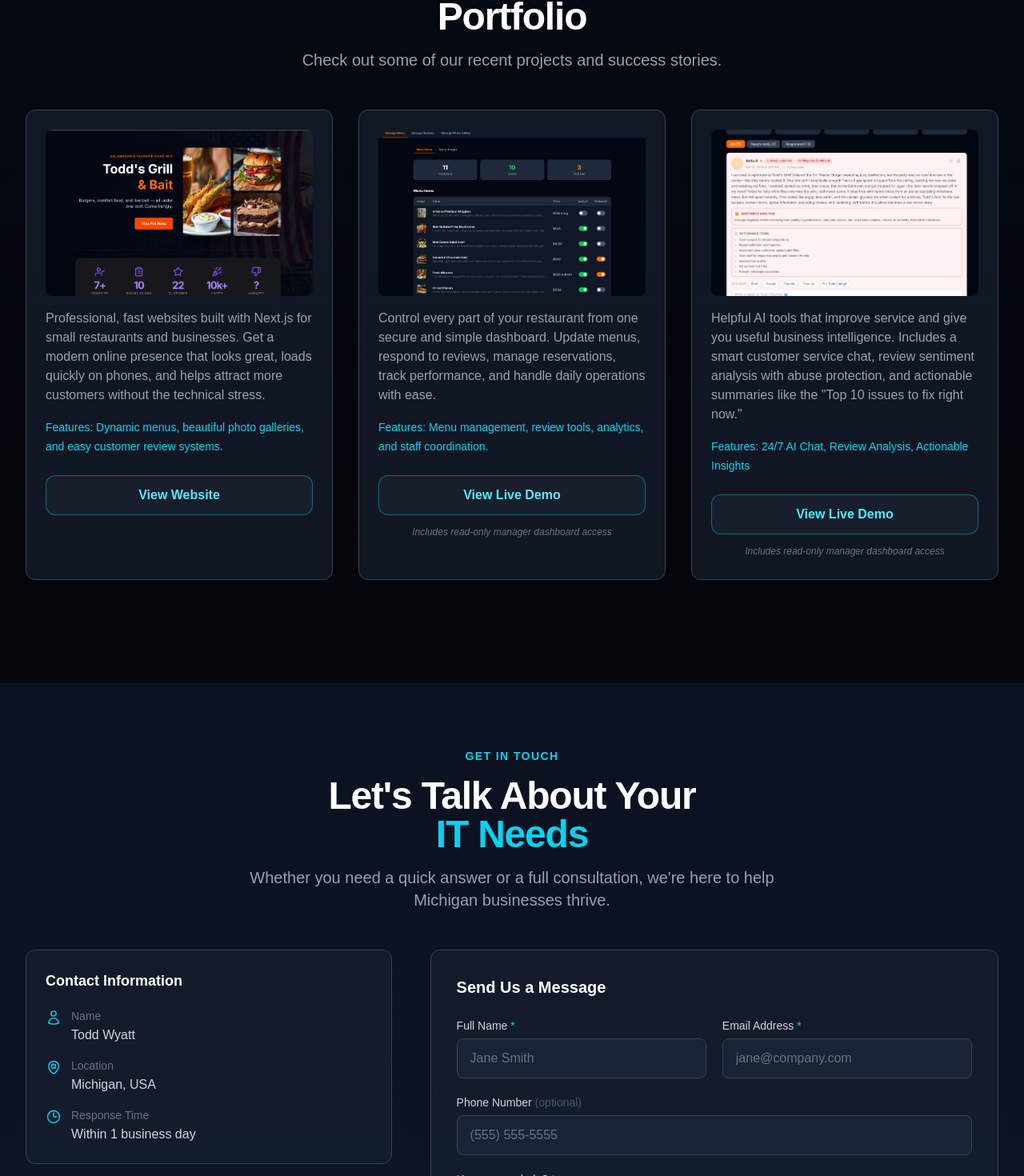
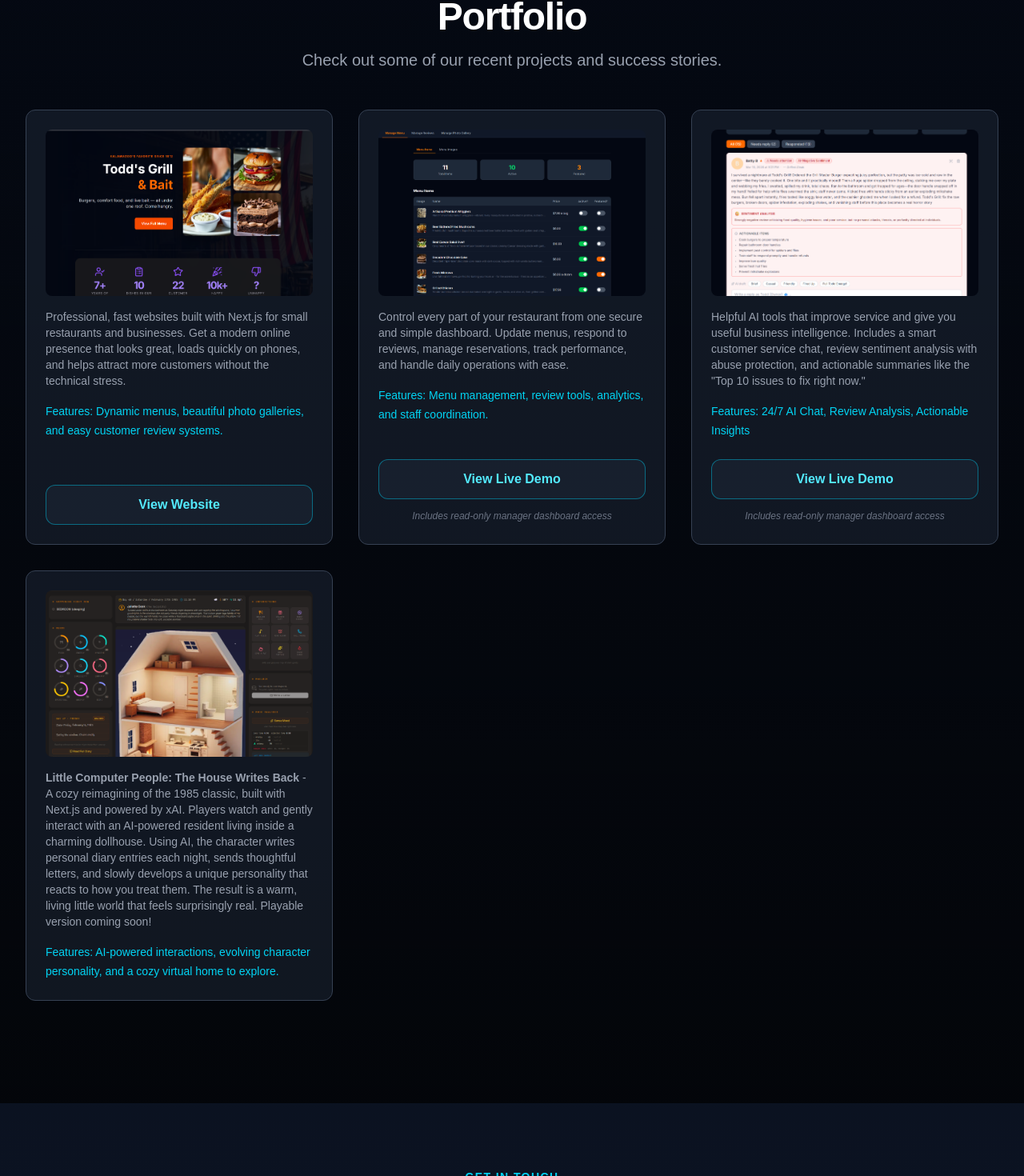
Before and after one commit to reclinerhead/toddtech-site, a Next.js app: page / in a window 1280 px wide. Shown: the part 1067-2537 px from the top of the page at 80% size. Built offline with nearby package versions, Linux system fonts and the light colour scheme; no server answers.

Commit message:
added a 4th portfolio card for LCP2 with screenshot.

```diff
--- a/src/app/components/Portfolio.tsx
+++ b/src/app/components/Portfolio.tsx
@@ -8,14 +8,21 @@ import "yet-another-react-lightbox/styles.css";
 const slides = [
   { src: "/images/portfolio_TT_1.png", alt: "Restaurant & Bait Shop Website" },
   { src: "/images/portfolio_TT_2.png", alt: "Restaurant Manager Dashboard" },
-  { src: "/images/portfolio_TT_3.png", alt: "AI Tools & Business Intelligence" },
+  {
+    src: "/images/portfolio_TT_3.png",
+    alt: "AI Tools & Business Intelligence",
+  },
+  { src: "/images/portfolio_TT_4.png", alt: "Game Dashboard" },
 ];
 
 export default function Portfolio() {
   const [lightboxIndex, setLightboxIndex] = useState(-1);
 
   return (
-    <section id="portfolio" className="py-24 lg:py-32 bg-no-repeat bg-fixed relative overflow-hidden">
+    <section
+      id="portfolio"
+      className="py-24 lg:py-32 bg-no-repeat bg-fixed relative overflow-hidden"
+    >
       <Lightbox
         open={lightboxIndex >= 0}
         index={lightboxIndex}
@@ -37,7 +44,8 @@ export default function Portfolio() {
         </div>
         <div className="grid grid-cols-1 md:grid-cols-2 lg:grid-cols-3 gap-8">
           {/* Portfolio Item 1 */}
-          <div className="bg-gray-800/50 border border-gray-700 rounded-xl p-6 hover:border-cyan-500/50 transition-colors">
+          <div className="bg-gray-800/50 border border-gray-700 rounded-xl p-6 hover:border-cyan-500/50 transition-colors flex flex-col">
+            <div className="flex-grow">
               <div
                 className="relative w-full h-52 rounded-lg mb-4 overflow-hidden cursor-zoom-in"
                 onClick={() => setLightboxIndex(0)}
@@ -49,17 +57,32 @@ export default function Portfolio() {
                   className="object-cover"
                 />
               </div>
-            <p className="text-gray-400 mb-4">
-              Professional, fast websites built with Next.js for small restaurants and businesses. Get a modern online presence that looks great, loads quickly on phones, and helps attract more customers without the technical stress.
+              <p className="text-gray-400 mb-4 text-sm">
+                Professional, fast websites built with Next.js for small
+                restaurants and businesses. Get a modern online presence that
+                looks great, loads quickly on phones, and helps attract more
+                customers without the technical stress.
               </p>
-            <span className="text-cyan-400 text-sm font-medium">Features: Dynamic menus, beautiful photo galleries, and easy customer review systems.</span>
-            <a href="https://todds-grill-demo.toddtech.llc" target="_blank" rel="noopener noreferrer" className="mt-6 px-6 py-3 bg-gray-800/50 border border-cyan-500/50 rounded-xl hover:border-cyan-400 hover:bg-cyan-500/20 transition-all text-center block font-semibold text-cyan-300 hover:text-cyan-100 text-base">
+              <span className="text-cyan-400 text-sm font-medium">
+                Features: Dynamic menus, beautiful photo galleries, and easy
+                customer review systems.
+              </span>
+            </div>
+            <div className="flex-shrink-0 mt-6">
+              <a
+                href="https://todds-grill-demo.toddtech.llc"
+                target="_blank"
+                rel="noopener noreferrer"
+                className="px-6 py-3 bg-gray-800/50 border border-cyan-500/50 rounded-xl hover:border-cyan-400 hover:bg-cyan-500/20 transition-all text-center block font-semibold text-cyan-300 hover:text-cyan-100 text-base"
+              >
                 View Website
               </a>
             </div>
+          </div>
 
           {/* Portfolio Item 2 */}
-          <div className="bg-gray-800/50 border border-gray-700 rounded-xl p-6 hover:border-cyan-500/50 transition-colors">
+          <div className="bg-gray-800/50 border border-gray-700 rounded-xl p-6 hover:border-cyan-500/50 transition-colors flex flex-col">
+            <div className="flex-grow">
               <div
                 className="relative w-full h-52 rounded-lg mb-4 overflow-hidden cursor-zoom-in"
                 onClick={() => setLightboxIndex(1)}
@@ -71,20 +94,35 @@ export default function Portfolio() {
                   className="object-cover"
                 />
               </div>
-            <p className="text-gray-400 mb-4">
-              Control every part of your restaurant from one secure and simple dashboard. Update menus, respond to reviews, manage reservations, track performance, and handle daily operations with ease.
+              <p className="text-gray-400 mb-4 text-sm">
+                Control every part of your restaurant from one secure and simple
+                dashboard. Update menus, respond to reviews, manage
+                reservations, track performance, and handle daily operations
+                with ease.
               </p>
-            <span className="text-cyan-400 text-sm font-medium">Features: Menu management, review tools, analytics, and staff coordination.</span>
-            <a href="https://todds-grill-demo.toddtech.llc/manager" target="_blank" rel="noopener noreferrer" className="mt-6 px-6 py-3 bg-gray-800/50 border border-cyan-500/50 rounded-xl hover:border-cyan-400 hover:bg-cyan-500/20 transition-all text-center block font-semibold text-cyan-300 hover:text-cyan-100 text-base">
+              <span className="text-cyan-400 text-sm font-medium">
+                Features: Menu management, review tools, analytics, and staff
+                coordination.
+              </span>
+            </div>
+            <div className="flex-shrink-0 mt-6">
+              <a
+                href="https://todds-grill-demo.toddtech.llc/manager"
+                target="_blank"
+                rel="noopener noreferrer"
+                className="px-6 py-3 bg-gray-800/50 border border-cyan-500/50 rounded-xl hover:border-cyan-400 hover:bg-cyan-500/20 transition-all text-center block font-semibold text-cyan-300 hover:text-cyan-100 text-base"
+              >
                 View Live Demo
               </a>
               <p className="text-gray-500 text-xs mt-3 text-center italic leading-relaxed">
                 Includes read-only manager dashboard access
               </p>
             </div>
+          </div>
 
           {/* Portfolio Item 3 */}
-          <div className="bg-gray-800/50 border border-gray-700 rounded-xl p-6 hover:border-cyan-500/50 transition-colors">
+          <div className="bg-gray-800/50 border border-gray-700 rounded-xl p-6 hover:border-cyan-500/50 transition-colors flex flex-col">
+            <div className="flex-grow">
               <div
                 className="relative w-full h-52 rounded-lg mb-4 overflow-hidden cursor-zoom-in"
                 onClick={() => setLightboxIndex(2)}
@@ -96,11 +134,23 @@ export default function Portfolio() {
                   className="object-cover"
                 />
               </div>
-            <p className="text-gray-400 mb-4">
-              Helpful AI tools that improve service and give you useful business intelligence. Includes a smart customer service chat, review sentiment analysis with abuse protection, and actionable summaries like the &quot;Top 10 issues to fix right now.&quot;
+              <p className="text-gray-400 mb-4 text-sm">
+                Helpful AI tools that improve service and give you useful
+                business intelligence. Includes a smart customer service chat,
+                review sentiment analysis with abuse protection, and actionable
+                summaries like the &quot;Top 10 issues to fix right now.&quot;
               </p>
-            <span className="text-cyan-400 text-sm font-medium">Features: 24/7 AI Chat, Review Analysis, Actionable Insights</span>
-            <a href="https://todds-grill-demo.toddtech.llc/manager" target="_blank" rel="noopener noreferrer" className="mt-6 px-6 py-3 bg-gray-800/50 border border-cyan-500/50 rounded-xl hover:border-cyan-400 hover:bg-cyan-500/20 transition-all text-center block font-semibold text-cyan-300 hover:text-cyan-100 text-base">
+              <span className="text-cyan-400 text-sm font-medium">
+                Features: 24/7 AI Chat, Review Analysis, Actionable Insights
+              </span>
+            </div>
+            <div className="flex-shrink-0 mt-6">
+              <a
+                href="https://todds-grill-demo.toddtech.llc/manager"
+                target="_blank"
+                rel="noopener noreferrer"
+                className="px-6 py-3 bg-gray-800/50 border border-cyan-500/50 rounded-xl hover:border-cyan-400 hover:bg-cyan-500/20 transition-all text-center block font-semibold text-cyan-300 hover:text-cyan-100 text-base"
+              >
                 View Live Demo
               </a>
               <p className="text-gray-500 text-xs mt-3 text-center italic leading-relaxed">
@@ -109,6 +159,41 @@ export default function Portfolio() {
             </div>
           </div>
         </div>
+
+        <div className="grid grid-cols-1 md:grid-cols-2 lg:grid-cols-3 gap-8 pt-8">
+          {/* Portfolio Item 1 */}
+          <div className="bg-gray-800/50 border border-gray-700 rounded-xl p-6 hover:border-cyan-500/50 transition-colors flex flex-col">
+            <div className="flex-grow">
+              <div
+                className="relative w-full h-52 rounded-lg mb-4 overflow-hidden cursor-zoom-in"
+                onClick={() => setLightboxIndex(3)}
+              >
+                <Image
+                  src="/images/portfolio_TT_4.png"
+                  alt="Little Computer People: The House Writes Back"
+                  fill
+                  className="object-cover"
+                />
+              </div>
+              <p className="text-gray-400 mb-4 text-sm">
+                <strong>Little Computer People: The House Writes Back</strong> -
+                A cozy reimagining of the 1985 classic, built with Next.js and
+                powered by xAI. Players watch and gently interact with an
+                AI-powered resident living inside a charming dollhouse. Using
+                AI, the character writes personal diary entries each night,
+                sends thoughtful letters, and slowly develops a unique
+                personality that reacts to how you treat them. The result is a
+                warm, living little world that feels surprisingly real. Playable
+                version coming soon!
+              </p>
+              <span className="text-cyan-400 text-sm font-medium">
+                Features: AI-powered interactions, evolving character
+                personality, and a cozy virtual home to explore.
+              </span>
+            </div>
+          </div>
+        </div>
+      </div>
     </section>
   );
 }
--- a/src/app/page.tsx
+++ b/src/app/page.tsx
@@ -7,7 +7,7 @@ import Image from "next/image";
 
 export const metadata: Metadata = {
   title: "ToddTech LLC - Modern Web Solutions for Small Businesses",
-  description: "Custom, mobile-friendly website and web applications with a focus on security, performance, and reliability. Based in Michigan, serving businesses across the state. ",
+  description: "Custom, mobile-friendly websites and web applications with a focus on security, performance, and reliability. Based in Michigan, serving businesses across the state. ",
 };
 
 export default function Home() {
@@ -67,14 +67,14 @@ export default function Home() {
       </h1>
 
       <p className="text-xl md:text-2xl text-gray-300 mb-10 max-w-3xl mx-auto">
-        Custom, mobile-friendly website and web applications with a focus on security, performance, and reliability. Based in Michigan, serving businesses across the state.
+        Custom, mobile-friendly websites and web applications with a focus on security, performance, and reliability. Based in Michigan, serving businesses across the state.
       </p>
 
       <a
         href="#contact"
         className="inline-block bg-cyan-500 text-white text-lg font-medium px-10 py-4 rounded-lg hover:bg-cyan-600 transition-colors shadow-lg shadow-cyan-500/20"
       >
-        Get a Free Consultation
+        Contact Us!
       </a>
     </div>
   </div>
```
Also changed, not shown: public/images/portfolio_TT_4.png (added). Lines whose indentation alone changed are shown as unchanged.
